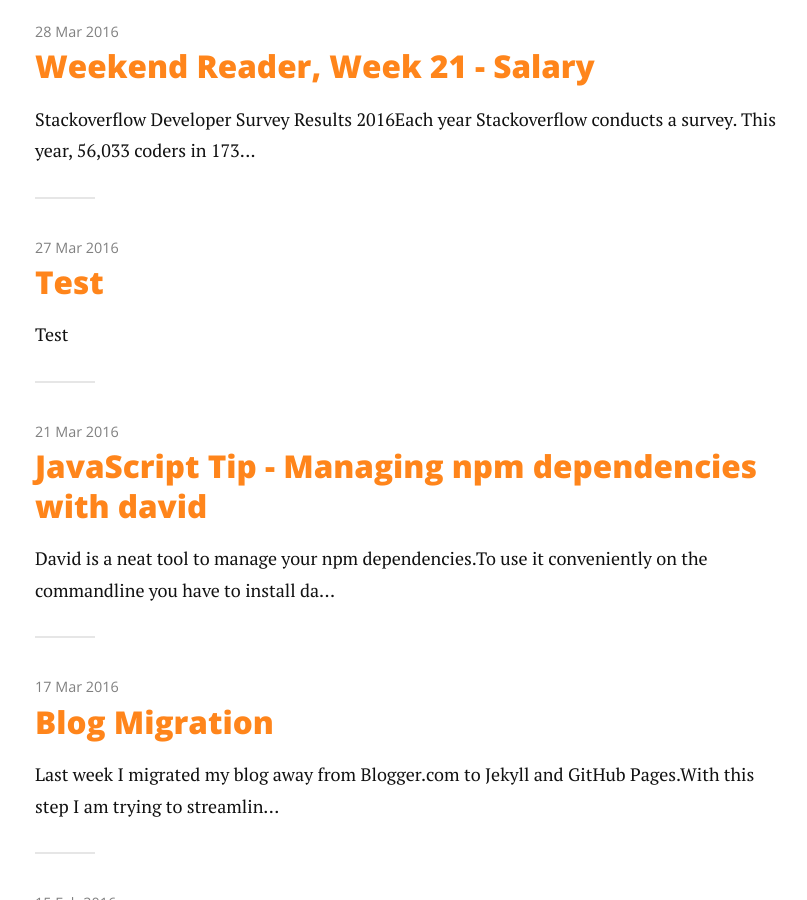
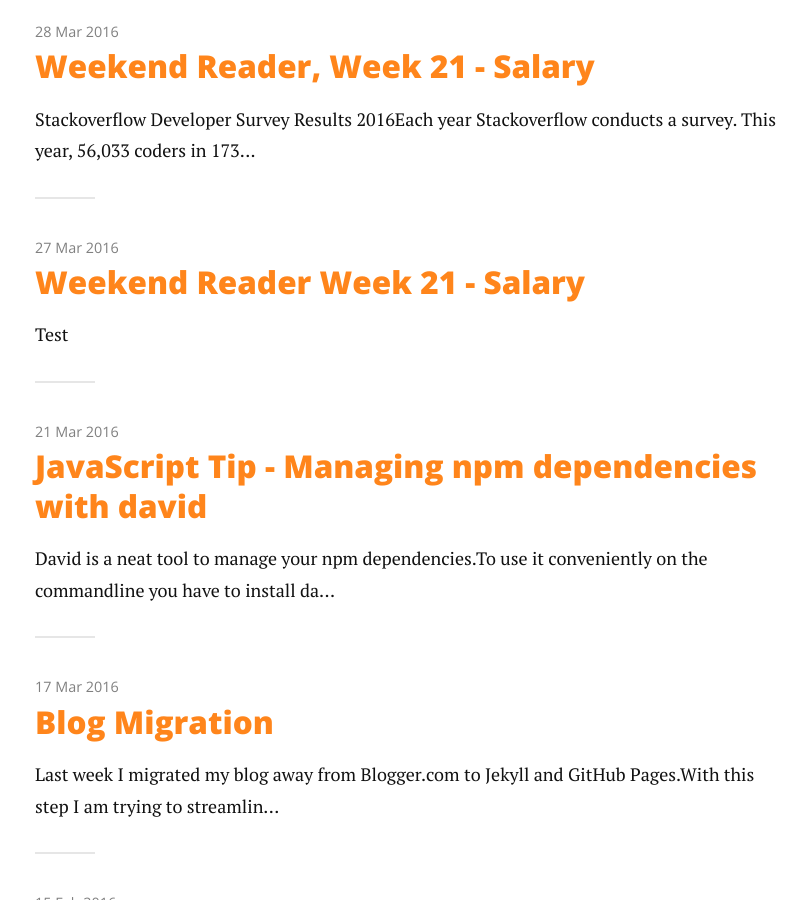
Before and after one commit to jbandi/oldblog.jonasbandi.net, a Jekyll site: the page built from articles.md, in a window 1280 px wide and 900 px high, scrolled down 352 px. Shown: the whole window, without its empty margins (230-1037 px from the left). Built offline with Jekyll 4.4.1, drawn with Linux system fonts in a browser that asks for light colours; nearby versions of some CDN libraries; comment, search, counter and statistics services are not loaded.

Commit message:
Update 2016-03-27-wr21.md

```diff
--- a/_posts/2016-03-27-wr21.md
+++ b/_posts/2016-03-27-wr21.md
@@ -1,6 +1,6 @@
 ---
 layout: post
-title: Test
+title: Weekend Reader Week 21 - Salary
 main_image: https://farm2.staticflickr.com/1513/26052025126_50bb990074_b.jpg
 thumbnail: https://farm2.staticflickr.com/1513/26052025126_50bb990074_q.jpg
 ---
```
